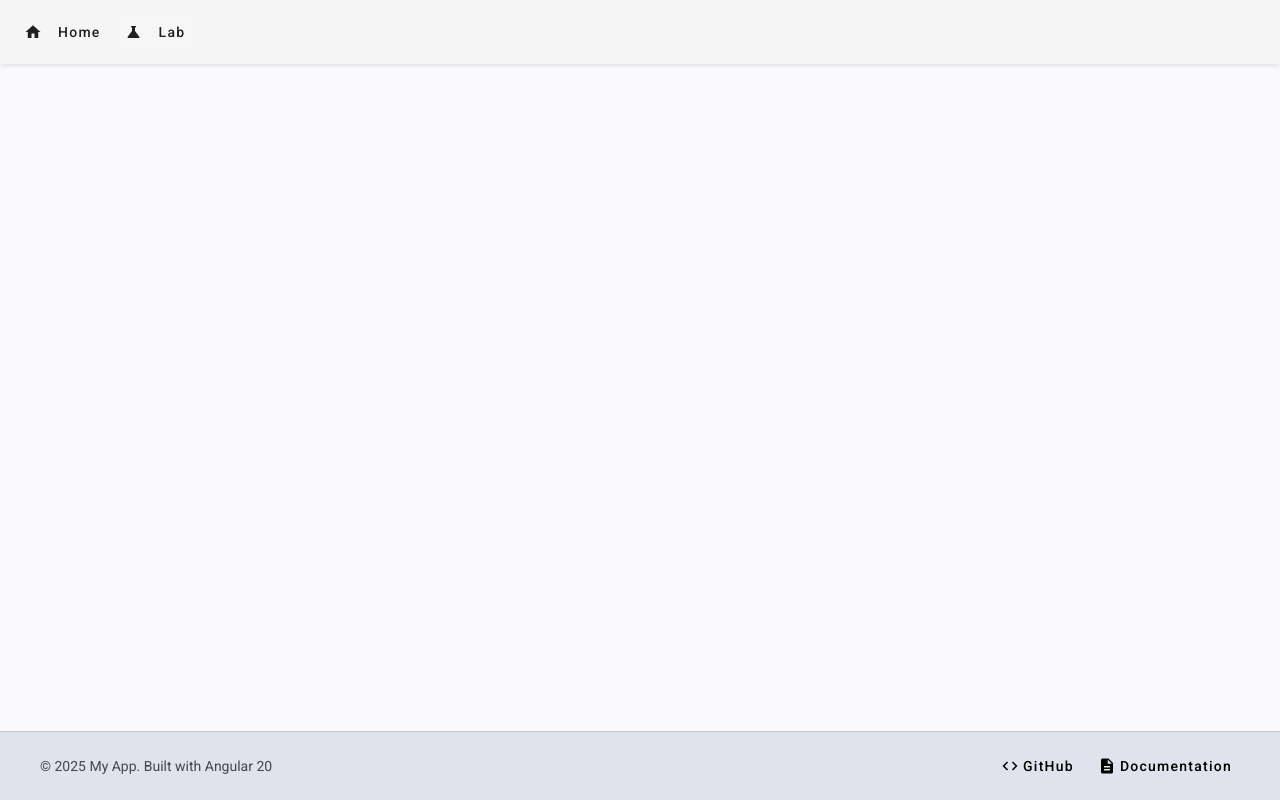
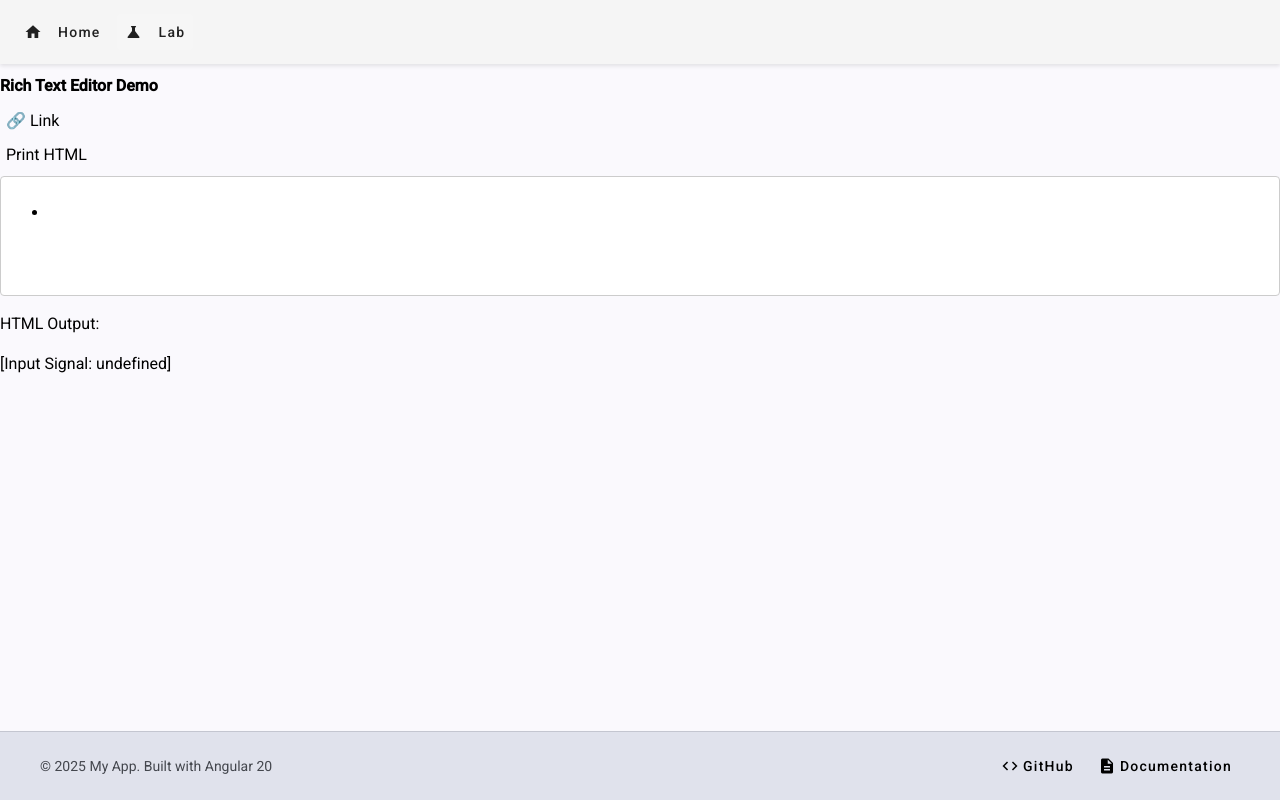
Before and after one commit to jasonsie/angular-fe-app, an Angular app: page /lab in a window 1280 px wide. Built offline with nearby package versions, Linux system fonts and the light colour scheme.

Commit message:
feat(editor): add rich text editor component with basic functionality

```diff
--- a/src/app/core/components/lab/lab.component.html
+++ b/src/app/core/components/lab/lab.component.html
@@ -0,0 +1,3 @@
+
+<h2>Rich Text Editor Demo</h2>
+<app-rich-text-editor></app-rich-text-editor>
--- a/src/app/core/components/lab/lab.component.ts
+++ b/src/app/core/components/lab/lab.component.ts
@@ -1,4 +1,5 @@
 import { Component, ChangeDetectionStrategy, OnInit } from '@angular/core';
+import { RichTextEditorComponent } from './rich-text-editor/rich-text-editor.component';
 import { CommonModule } from '@angular/common';
 import { ReactiveFormsModule } from '@angular/forms';
 import {
@@ -37,7 +38,7 @@ interface DemoSection {
 @Component({
   selector: 'app-lab',
   standalone: true,
-  imports: [CommonModule, ReactiveFormsModule],
+  imports: [CommonModule, ReactiveFormsModule, RichTextEditorComponent],
   changeDetection: ChangeDetectionStrategy.OnPush,
   templateUrl: './lab.component.html',
   styleUrls: ['./lab.component.scss'],
--- /dev/null
+++ b/src/app/core/components/lab/rich-text-editor/rich-text-editor.component.html
@@ -0,0 +1,23 @@
+<div class="editor-toolbar">
+  <button type="button" (click)="addLink()" aria-label="Insert Link">
+    🔗 Link
+  </button>
+</div>
+<button type="button" (click)="printHtml()" style="margin-bottom: 8px">
+  Print HTML
+</button>
+
+<div
+  #editor
+  class="editor-area"
+  contenteditable="true"
+  spellcheck="true"
+  (keydown)="onKeyDown($event)"
+  [attr.aria-label]="'Rich Text Editor'"
+  [innerHTML]="'<ul class=\'list-disc\'><li></li></ul>'"
+></div>
+
+<div *ngIf="htmlString" style="margin-top: 16px">
+  <strong>HTML Output:</strong>
+  <pre>{{ htmlString }}</pre>
+</div>
--- /dev/null
+++ b/src/app/core/components/lab/rich-text-editor/rich-text-editor.component.scss
@@ -0,0 +1,13 @@
+.editor-toolbar {
+  display: flex;
+  gap: 8px;
+  margin-bottom: 8px;
+}
+.editor-area {
+  min-height: 120px;
+  border: 1px solid #ccc;
+  border-radius: 4px;
+  padding: 8px;
+  outline: none;
+  background: #fff;
+}
--- /dev/null
+++ b/src/app/core/components/lab/rich-text-editor/rich-text-editor.component.ts
@@ -0,0 +1,126 @@
+import {
+  Component,
+  ChangeDetectionStrategy,
+  ViewChild,
+  ElementRef,
+  input,
+  afterNextRender,
+} from '@angular/core';
+import { CommonModule } from '@angular/common';
+
+@Component({
+  selector: 'app-rich-text-editor',
+  standalone: true,
+  imports: [CommonModule],
+  templateUrl: './rich-text-editor.component.html',
+  styleUrls: ['./rich-text-editor.component.scss'],
+  changeDetection: ChangeDetectionStrategy.OnPush,
+})
+export class RichTextEditorComponent {
+  @ViewChild('editor', { static: true }) editorRef!: ElementRef<HTMLDivElement>;
+  htmlString = input<string>();
+
+  constructor() {
+    afterNextRender(() => {
+      this.initHandler();
+    });
+  }
+
+  /**
+   * Initializes the editor content and focuses the editor.
+   * Handles undefined or incomplete htmlString gracefully.
+   */
+  initHandler(): void {
+    const html = this.sanitizeHtmlString(this.htmlString());
+    this.editorRef.nativeElement.innerHTML = html;
+  }
+
+  /**
+   * Sanitizes the htmlString input, providing a fallback if undefined or incomplete.
+   * @param html The input HTML string
+   */
+  private sanitizeHtmlString(html: string | undefined | null): string {
+    if (!html || typeof html !== 'string' || !html.trim()) {
+      // Fallback to a default bullet list if htmlString is missing or empty
+      return '<ul class="list-disc"><li></li></ul>';
+    }
+
+    return html;
+  }
+
+  addLink() {
+    const url = prompt('Enter URL:');
+    if (url) {
+      document.execCommand('createLink', false, url);
+      this.editorRef.nativeElement.focus();
+    }
+  }
+
+  onKeyDown(event: KeyboardEvent) {
+    // Always keep bullet list as default and Enter creates a new <li>
+    if (event.key === 'Enter') {
+      event.preventDefault();
+      const editor = this.editorRef.nativeElement;
+      // Check if the structure is <ul class="list-disc"> with <li> children
+      const ul = editor.querySelector('ul.list-disc');
+      const allLis = ul
+        ? Array.from(ul.children).every((child) => child.tagName === 'LI')
+        : false;
+      if (!ul || !allLis) {
+        // Patch to correct structure, preserve text if possible
+        let text = editor.textContent || '';
+        // Split by newlines or just wrap in one <li>
+        const items = text
+          .split(/\n|\r/)
+          .map((t) => t.trim())
+          .filter(Boolean);
+        const liHtml = items.length
+          ? items.map((t) => `<li>${t}</li>`).join('')
+          : '<li></li>';
+        editor.innerHTML = `<ul class="list-disc">${liHtml}</ul>`;
+        // Move caret to the last <li>
+        const lastLi = editor.querySelector('ul.list-disc li:last-child');
+        if (lastLi) {
+          const range = document.createRange();
+          range.selectNodeContents(lastLi);
+          range.collapse(false);
+          const sel = window.getSelection();
+          if (sel) {
+            sel.removeAllRanges();
+            sel.addRange(range);
+          }
+        }
+        return;
+      }
+      // Structure is correct, insert a new <li> after current
+      const selection = window.getSelection();
+      if (selection && selection.rangeCount > 0) {
+        const range = selection.getRangeAt(0);
+        let li: Node | null = range.startContainer;
+        // Find the closest <li>
+        while (
+          li &&
+          (li.nodeType !== 1 || (li as HTMLElement).tagName !== 'LI')
+        ) {
+          li = (li.parentNode as Node) ?? null;
+        }
+        if (li && li.parentNode && (li as HTMLElement).tagName === 'LI') {
+          const newLi = document.createElement('li');
+          li.parentNode.insertBefore(newLi, li.nextSibling);
+          // Move caret to new <li>
+          const newRange = document.createRange();
+          newRange.selectNodeContents(newLi);
+          newRange.collapse(false);
+          selection.removeAllRanges();
+          selection.addRange(newRange);
+        }
+      }
+    }
+  }
+
+  printHtml() {
+    // Get the editor content
+    let content = this.editorRef.nativeElement.innerHTML.trim();
+    console.log(`content`, content);
+  }
+}
--- a/src/styles.scss
+++ b/src/styles.scss
@@ -44,8 +44,6 @@ html {
 
 /* Remove default margin and padding in favour of better control in authored CSS */
 * {
-  margin: 0;
-  padding: 0;
   font: inherit;
 }
 
```
